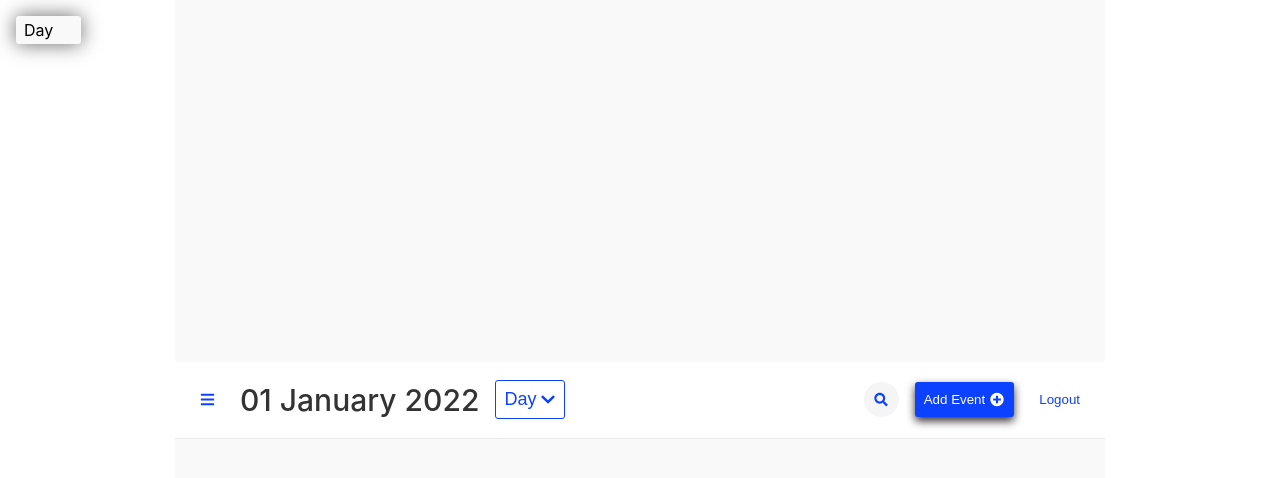
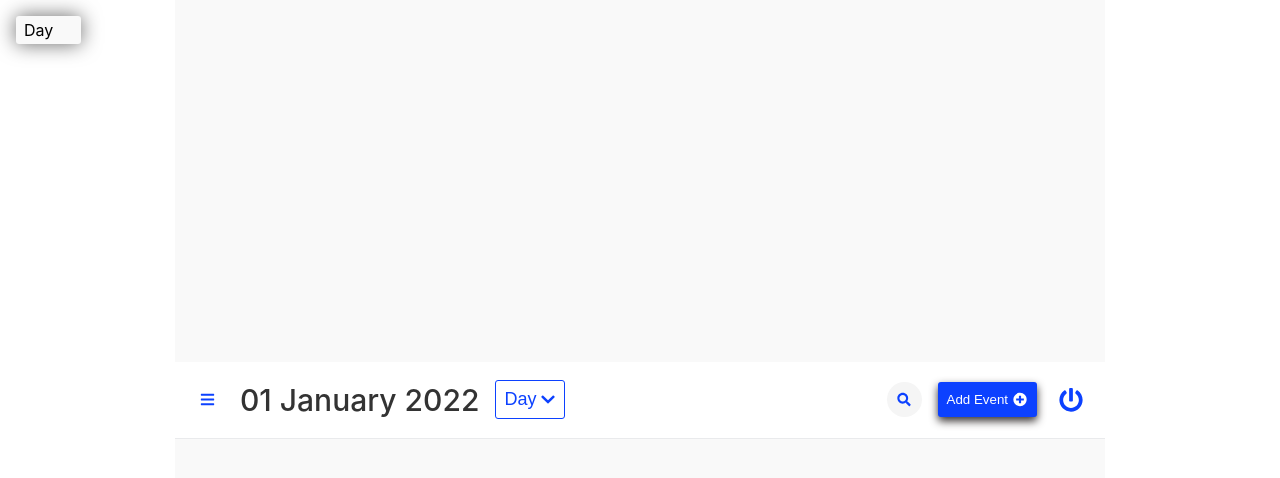
Before and after one commit to aftabrehan/calendarwex, a Next.js app: page /stories/toolbar in a window 1280 px wide. Shown: the top 478 px of the page. Built offline with nearby package versions, Linux system fonts and the light colour scheme.

Commit message:
Add svg to Logout button

```diff
--- a/src/components/date-month/DateMonth.js
+++ b/src/components/date-month/DateMonth.js
@@ -2,10 +2,10 @@ import clsx from 'clsx'
 
 import stl from './DateMonth.module.scss'
 
-const DateMonth = ({ content, customClass }) => {
+const DateMonth = ({ style, content, customClass }) => {
   return (
     <div className={clsx(stl.dateMonth, customClass)}>
-      <div className={stl.date}>
+      <div style={style} className={stl.date}>
         <span>{content}</span>
       </div>
     </div>
--- a/src/components/toolbar/Toolbar.js
+++ b/src/components/toolbar/Toolbar.js
@@ -9,6 +9,7 @@ import Search from 'components/search'
 import OptIcon from 'assets/optIcon.svg'
 import DropDownIcon from 'assets/drpdwnIcon.svg'
 import AddIcon from 'assets/addIcon.svg'
+import LogoutIcon from 'assets/logout.svg'
 
 const Toolbar = ({
   handleType,
@@ -90,7 +91,12 @@ const Toolbar = ({
       <div className={stl.left}>
         <Search />
         <Button variant="fill" icon={<AddIcon />} label="Add Event" />
-        <Button logoutHandler={logout} variant="transparent" label="Logout" />
+        <Button
+          logoutHandler={logout}
+          variant="transparent"
+          icon={<LogoutIcon />}
+          style={{ padding: '5px' }}
+        />
       </div>
     </div>
   )
```
Also changed, not shown: src/assets/logout.svg (added).
